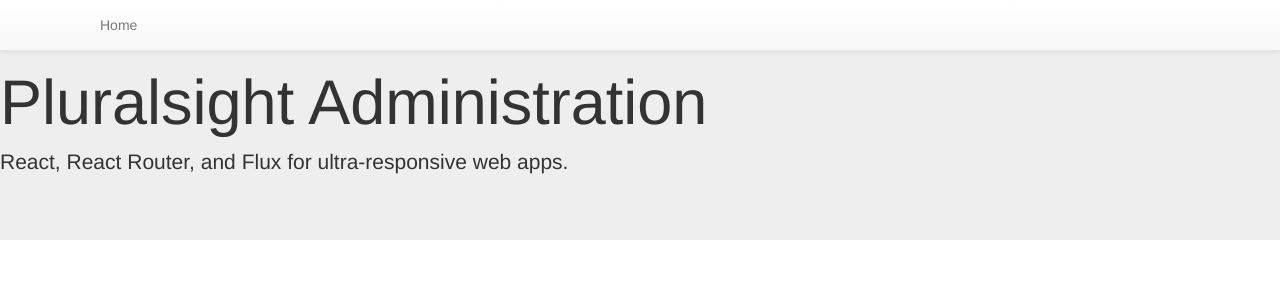
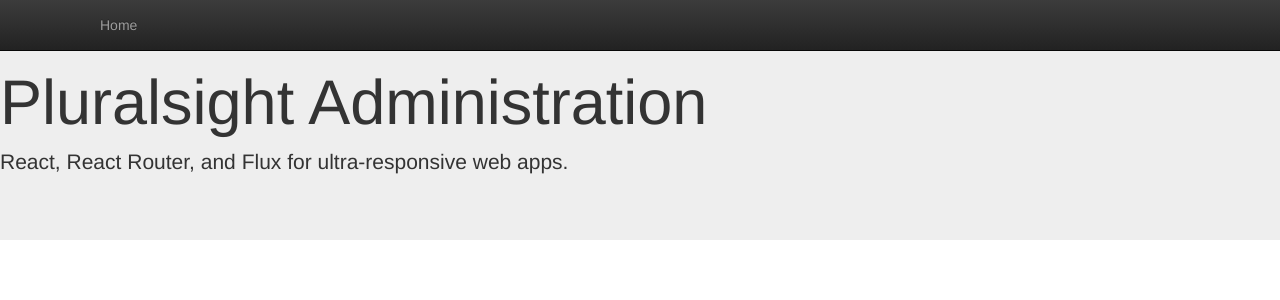
Before and after one commit to architMahto/react-flux-ps-course, a React (Create React App) app: page / in a window 1280 px wide. Shown: the top 300 px of the page. Built offline with nearby package versions, Linux system fonts and the light colour scheme.

Commit message:
Refactored Home component and created SCSS files for Home and Header.

```diff
--- a/src/App/App.js
+++ b/src/App/App.js
@@ -1,7 +1,7 @@
 import React, { Component } from 'react';
 import './App.css';
 import Header from '../Common/Header';
-import Home from '../Home/Home';
+import Home from '../Pages/Home';
 
 class App extends Component {
 	render() {
--- a/src/Common/Header.js
+++ b/src/Common/Header.js
@@ -4,7 +4,7 @@
 class Header extends Component {
 	render() {
 		return (
-			<Navbar fixedTop>
+			<Navbar inverse fixedTop>
 				<Grid>
 					<Navbar.Header>
 						<Navbar.Toggle />
```
Also changed, not shown: src/Common/Header.scss (added), src/Pages/Home.js (renamed from src/Home/Home.js), src/Pages/Home.scss (added).
